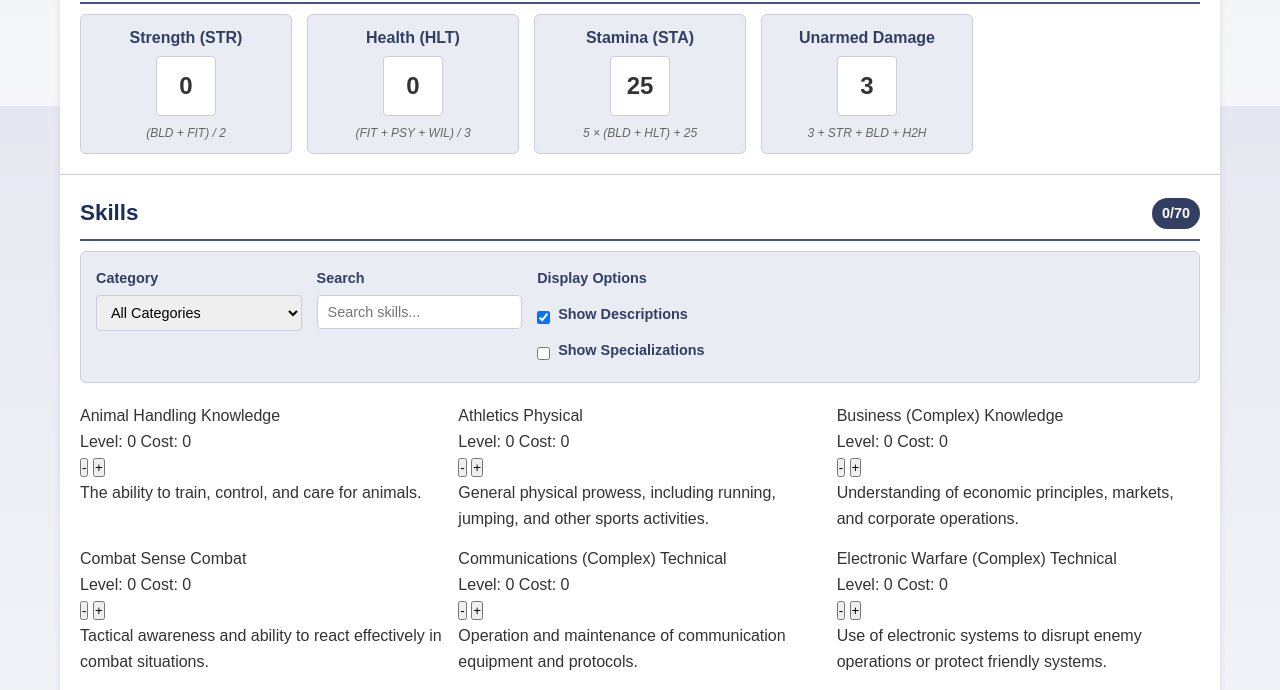
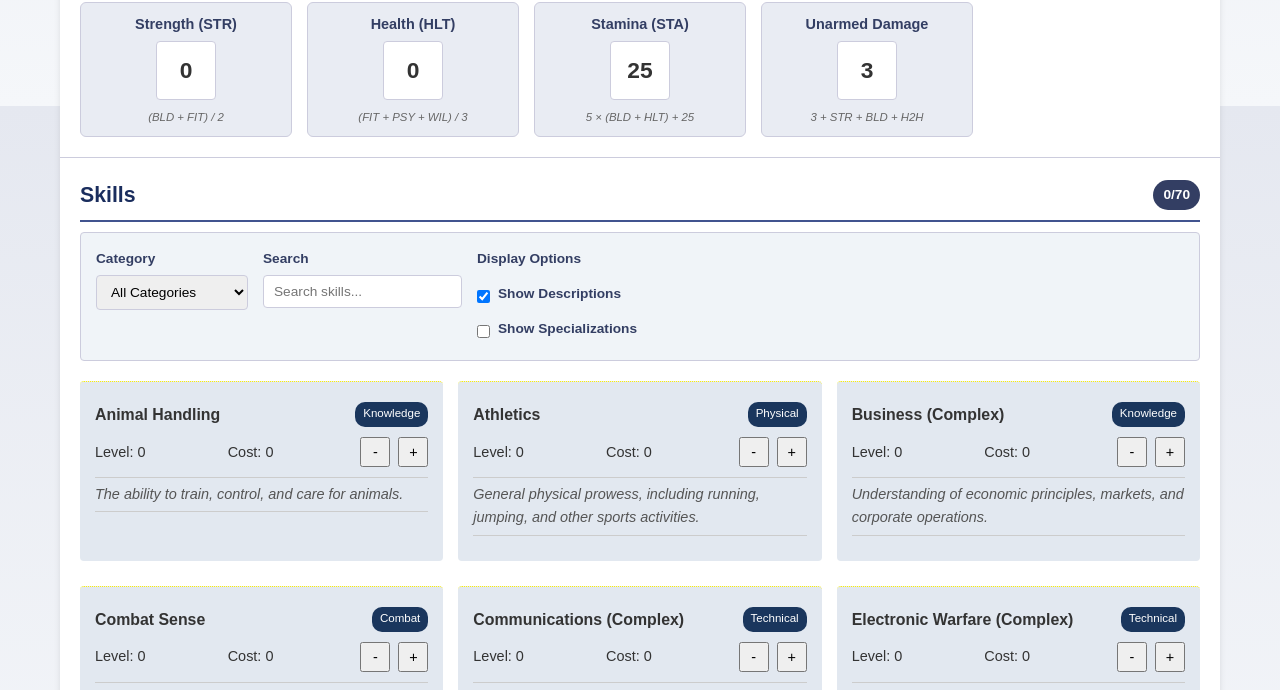
Before and after one commit to mofro/jovian_chr, a plain HTML site: page jovian-chronicles-card-ui.html in a window 1280 px wide. Shown: the part 694-1384 px from the top of the page. Drawn offline with Linux system fonts and the light colour scheme.

Commit message:
Changes to styles - (refactor tbd)

```diff
--- a/jovian-chronicles-card-ui.html
+++ b/jovian-chronicles-card-ui.html
@@ -4,6 +4,9 @@
     <meta charset="UTF-8">
     <meta name="viewport" content="width=device-width, initial-scale=1.0">
     <title>Jovian Chronicles Character Creator</title>
+
+    <!-- Skills Module Styles -->
+    <link rel="stylesheet" href="skillsStyles.css">
     <style>
         /* Base Variables */
         :root {
@@ -28,6 +31,7 @@
             box-sizing: border-box;
             margin: 0;
             padding: 0;
+            font-size: 0.95rem;
         }
 
         body {
--- a/skillStyles.css
+++ b/skillsStyles.css
@@ -35,7 +35,8 @@
 /* Skill items */
 .skill-item {
   background-color: #e2e8f0;
-  padding: 15px;
+  border-top: dotted 0.12rem #fff200;
+  padding: 20px 15px 15px;
   border-radius: 4px;
   margin-bottom: 10px;
   transition: all 0.3s ease;
```
